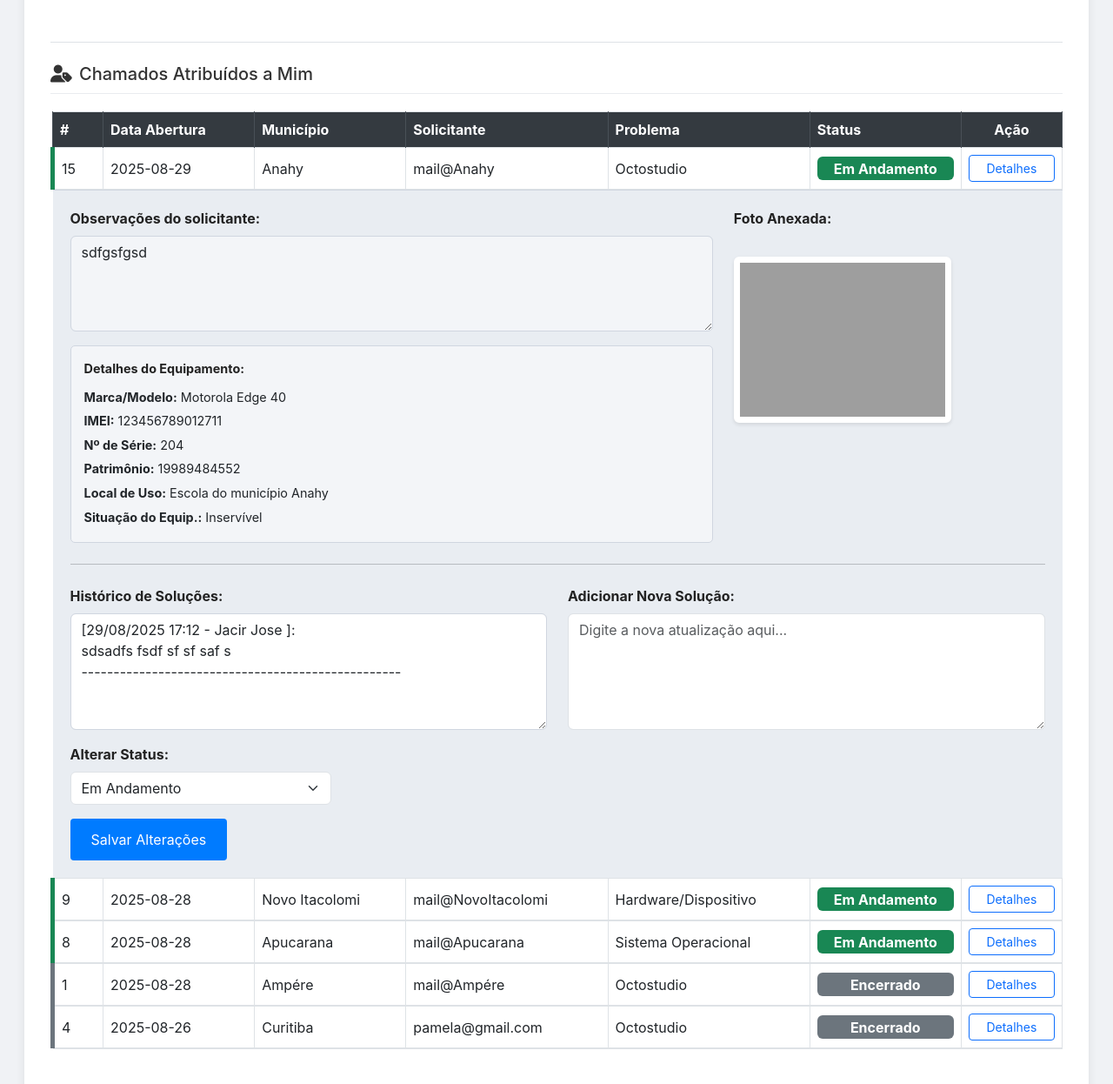
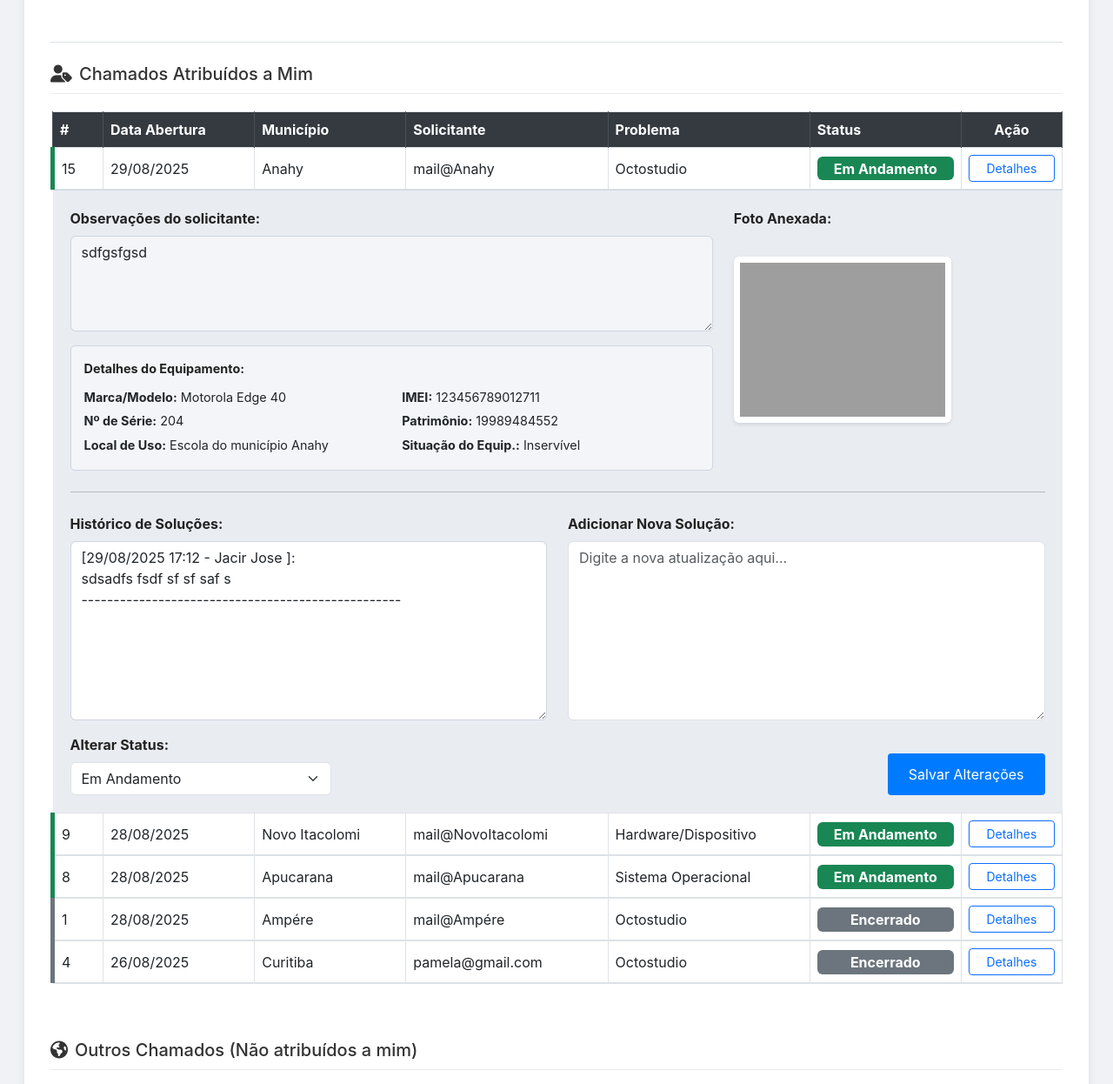
Before and after one commit to jacirjl/chamados, a Flask app: page /meus_chamados in a window 1280 px wide, after a click on "Detalhes". Shown: the part 201-1447 px from the top of the page at 87% size. Run offline with Flask 3, Linux system fonts and the light colour scheme; a user stored in the database is signed in; data comes from the database, SQL or seed files in the repository; both versions use the stored data as it was after the commit; grey boxes are pictures that could not be loaded.

Commit message:
V.29/08/2025 17:13 antes de reformular o menu

```diff
--- a/app.py
+++ b/app.py
@@ -309,10 +309,18 @@ def meus_chamados():
         for chamado in chamados_raw:
             chamado_dict = dict(chamado)
 
+            # MUDANÇA: Formatando a data de abertura aqui
+            try:
+                data_obj = datetime.strptime(chamado_dict['timestamp'].split('.')[0], '%Y-%m-%d %H:%M:%S')
+                chamado_dict['timestamp'] = data_obj.strftime('%d/%m/%Y')
+            except (ValueError, TypeError):
+                chamado_dict['timestamp'] = 'Data inválida'  # Fallback
+
             chamado_dict['cor_borda'] = 'success'
             if chamado_dict['status_nome'] not in ['Encerrado', 'Resolvido', 'Cancelado']:
                 try:
-                    data_abertura = datetime.strptime(chamado_dict['timestamp'].split('.')[0], '%Y-%m-%d %H:%M:%S')
+                    data_abertura = datetime.strptime(chamado_dict['timestamp'],
+                                                      '%d/%m/%Y')  # Agora usa o formato brasileiro
                     dias_aberto = (datetime.now() - data_abertura).days
                     if dias_aberto > prazo_vermelho:
                         chamado_dict['cor_borda'] = 'danger'
@@ -477,7 +485,6 @@ def reabrir_chamado(chamado_id):
         separador = "-" * 50 + "\n"
         solucao_final = nova_entrada + separador + solucao_antiga
 
-        # MUDANÇA: Adicionado admin_responsavel_id = NULL para limpar o responsável anterior
         db.execute(
             "UPDATE chamados SET status_id = ?, resolvido_em = NULL, solucao = ?, admin_responsavel_id = NULL WHERE id = ?",
             (status_aberto_id, solucao_final, chamado_id)
@@ -531,10 +538,11 @@ def dashboard():
 
     counts_dict = {row['nome']: row['count'] for row in all_status_counts}
 
+    kpis['Total'] = db.execute('SELECT COUNT(id) FROM chamados').fetchone()[0]
     kpis['Aberto'] = counts_dict.get('Aberto', 0)
     kpis['Em Andamento'] = counts_dict.get('Em Andamento', 0)
     kpis['Finalizado'] = counts_dict.get('Resolvido', 0) + counts_dict.get('Encerrado', 0)
-    kpis['Total'] = db.execute('SELECT COUNT(id) FROM chamados').fetchone()[0]
+    kpis['Outros'] = kpis['Total'] - (kpis['Aberto'] + kpis['Em Andamento'] + kpis['Finalizado'])
 
     status_data_query = """
         SELECT
@@ -570,20 +578,28 @@ def dashboard():
     tipo_labels = [row['nome'] for row in tipo_data]
     tipo_values = [row['count'] for row in tipo_data]
 
-    ultimos_chamados = db.execute("""
+    ultimos_chamados_raw = db.execute("""
         SELECT c.id, c.timestamp, c.solicitante_email, c.municipio, s.nome as status_nome, tp.nome as tipo_problema_nome
         FROM chamados c
         JOIN status s ON c.status_id = s.id
         JOIN tipos_problema tp ON c.tipo_problema_id = tp.id
         ORDER BY c.timestamp DESC LIMIT 5
     """).fetchall()
+
+    ultimos_chamados_formatados = []
+    for chamado in ultimos_chamados_raw:
+        chamado_dict = dict(chamado)
+        data_obj = datetime.strptime(chamado_dict['timestamp'].split('.')[0], '%Y-%m-%d %H:%M:%S')
+        chamado_dict['timestamp'] = data_obj.strftime('%d/%m/%Y')
+        ultimos_chamados_formatados.append(chamado_dict)
+
     db.close()
 
     return render_template(
         'dashboard.html', kpis=kpis,
         status_ids=status_ids, status_labels=status_labels, status_values=status_values,
         tipo_ids=tipo_ids, tipo_labels=tipo_labels, tipo_values=tipo_values,
-        ultimos_chamados=ultimos_chamados
+        ultimos_chamados=ultimos_chamados_formatados
     )
 
 
--- a/templates/meus_chamados.html
+++ b/templates/meus_chamados.html
@@ -54,7 +54,7 @@
                     {% for chamado in chamados_atribuidos %}
                     <tr style="border-left: 5px solid var(--bs-{{ chamado.cor_borda if chamado.status_nome not in ['Encerrado', 'Resolvido', 'Cancelado'] else 'secondary' }});">
                         <td>{{ chamado.id }}</td>
-                        <td>{{ chamado.timestamp.split(' ')[0] }}</td>
+                        <td>{{ chamado.timestamp }}</td>
                         <td>{{ chamado.municipio }}</td>
                         <td>{{ chamado.solicitante_email }}</td>
                         <td>{{ chamado.tipo_problema_nome }}</td>
@@ -80,15 +80,15 @@
                                                 <textarea readonly class="form-control" rows="4">{{ chamado.observacoes }}</textarea>
                                             </div>
                                             <div class="equipment-details">
-                                                <label class="form-label fw-bold">Detalhes do Equipamento:</label>
-                                                <ul>
-                                                    <li><strong>Marca/Modelo:</strong> {{ chamado.equipamento_marca or 'N/A' }} {{ chamado.equipamento_modelo or '' }}</li>
-                                                    <li><strong>IMEI:</strong> {{ chamado.smartphone_imei }}</li>
-                                                    <li><strong>Nº de Série:</strong> {{ chamado.equipamento_ns or 'N/A' }}</li>
-                                                    <li><strong>Patrimônio:</strong> {{ chamado.equipamento_patrimonio or 'N/A' }}</li>
-                                                    <li><strong>Local de Uso:</strong> {{ chamado.equipamento_local or 'N/A' }}</li>
-                                                    <li><strong>Situação do Equip.:</strong> {{ chamado.equipamento_situacao or 'N/A' }}</li>
-                                                </ul>
+                                                <label class="form-label fw-bold d-block mb-2">Detalhes do Equipamento:</label>
+                                                <div class="row">
+                                                    <div class="col-md-6"><li><strong>Marca/Modelo:</strong> {{ chamado.equipamento_marca or 'N/A' }} {{ chamado.equipamento_modelo or '' }}</li></div>
+                                                    <div class="col-md-6"><li><strong>IMEI:</strong> {{ chamado.smartphone_imei }}</li></div>
+                                                    <div class="col-md-6"><li><strong>Nº de Série:</strong> {{ chamado.equipamento_ns or 'N/A' }}</li></div>
+                                                    <div class="col-md-6"><li><strong>Patrimônio:</strong> {{ chamado.equipamento_patrimonio or 'N/A' }}</li></div>
+                                                    <div class="col-md-6"><li><strong>Local de Uso:</strong> {{ chamado.equipamento_local or 'N/A' }}</li></div>
+                                                    <div class="col-md-6"><li><strong>Situação do Equip.:</strong> {{ chamado.equipamento_situacao or 'N/A' }}</li></div>
+                                                </div>
                                             </div>
                                         </div>
                                         <div class="col-lg-4">
@@ -109,13 +109,15 @@
                                         <div class="row">
                                             <div class="col-md-6 mb-3">
                                                 <label for="solucao-hist-{{ chamado.id }}" class="form-label fw-bold">Histórico de Soluções:</label>
-                                                <textarea readonly class="form-control bg-white" id="solucao-hist-{{ chamado.id }}" rows="5">{{ chamado.solucao or 'Nenhum histórico de solução.' }}</textarea>
+                                                <textarea readonly class="form-control bg-white" id="solucao-hist-{{ chamado.id }}" rows="8">{{ chamado.solucao or 'Nenhum histórico de solução.' }}</textarea>
                                             </div>
                                             <div class="col-md-6 mb-3">
                                                 <label for="nova-solucao-{{ chamado.id }}" class="form-label fw-bold">Adicionar Nova Solução:</label>
-                                                <textarea name="nova_solucao" id="nova-solucao-{{ chamado.id }}" class="form-control" rows="5" placeholder="Digite a nova atualização aqui..."></textarea>
+                                                <textarea name="nova_solucao" id="nova-solucao-{{ chamado.id }}" class="form-control" rows="8" placeholder="Digite a nova atualização aqui..."></textarea>
                                             </div>
-                                            <div class="col-12 mb-3">
+                                        </div>
+                                        <div class="row align-items-end">
+                                            <div class="col-md-6">
                                                 <label for="status-{{ chamado.id }}" class="form-label fw-bold">Alterar Status:</label>
                                                 <select name="status" id="status-{{ chamado.id }}" class="form-select" style="max-width: 300px;">
                                                     {% for status in status_options %}
@@ -123,13 +125,15 @@
                                                     {% endfor %}
                                                 </select>
                                             </div>
+                                            <div class="col-md-6 text-end">
+                                                <button type="submit" class="btn btn-success mt-3">Salvar Alterações</button>
+                                            </div>
                                         </div>
-                                        <button type="submit" class="btn btn-success">Salvar Alterações</button>
                                     </form>
                                     {% else %}
                                     <hr>
                                     <label class="form-label fw-bold">Histórico Final de Soluções:</label>
-                                    <textarea readonly class="form-control bg-white" rows="5">{{ chamado.solucao or 'Nenhuma solução registrada.' }}</textarea>
+                                    <textarea readonly class="form-control bg-white" rows="10">{{ chamado.solucao or 'Nenhuma solução registrada.' }}</textarea>
                                     {% endif %}
                                 </div>
                             </div>
@@ -164,7 +168,7 @@
                     {% for chamado in outros_chamados %}
                     <tr style="border-left: 5px solid var(--bs-{{ 'secondary' if chamado.status_nome in ['Encerrado', 'Resolvido', 'Cancelado'] else chamado.cor_borda }});">
                         <td>{{ chamado.id }}</td>
-                        <td>{{ chamado.timestamp.split(' ')[0] }}</td>
+                        <td>{{ chamado.timestamp }}</td>
                         <td>{{ chamado.municipio }}</td>
                         <td>{{ chamado.solicitante_email }}</td>
                         <td>
@@ -203,15 +207,15 @@
                                                 <textarea readonly class="form-control" rows="4">{{ chamado.observacoes }}</textarea>
                                             </div>
                                             <div class="equipment-details">
-                                                <label class="form-label fw-bold">Detalhes do Equipamento:</label>
-                                                <ul>
-                                                    <li><strong>Marca/Modelo:</strong> {{ chamado.equipamento_marca or 'N/A' }} {{ chamado.equipamento_modelo or '' }}</li>
-                                                    <li><strong>IMEI:</strong> {{ chamado.smartphone_imei }}</li>
-                                                    <li><strong>Nº de Série:</strong> {{ chamado.equipamento_ns or 'N/A' }}</li>
-                                                    <li><strong>Patrimônio:</strong> {{ chamado.equipamento_patrimonio or 'N/A' }}</li>
-                                                    <li><strong>Local de Uso:</strong> {{ chamado.equipamento_local or 'N/A' }}</li>
-                                                    <li><strong>Situação do Equip.:</strong> {{ chamado.equipamento_situacao or 'N/A' }}</li>
-                                                </ul>
+                                                <label class="form-label fw-bold d-block mb-2">Detalhes do Equipamento:</label>
+                                                <div class="row">
+                                                    <div class="col-md-6"><li><strong>Marca/Modelo:</strong> {{ chamado.equipamento_marca or 'N/A' }} {{ chamado.equipamento_modelo or '' }}</li></div>
+                                                    <div class="col-md-6"><li><strong>IMEI:</strong> {{ chamado.smartphone_imei }}</li></div>
+                                                    <div class="col-md-6"><li><strong>Nº de Série:</strong> {{ chamado.equipamento_ns or 'N/A' }}</li></div>
+                                                    <div class="col-md-6"><li><strong>Patrimônio:</strong> {{ chamado.equipamento_patrimonio or 'N/A' }}</li></div>
+                                                    <div class="col-md-6"><li><strong>Local de Uso:</strong> {{ chamado.equipamento_local or 'N/A' }}</li></div>
+                                                    <div class="col-md-6"><li><strong>Situação do Equip.:</strong> {{ chamado.equipamento_situacao or 'N/A' }}</li></div>
+                                                </div>
                                             </div>
                                         </div>
                                         <div class="col-lg-4">
@@ -227,7 +231,7 @@
                                     </div>
                                     <hr>
                                     <label class="form-label fw-bold">Histórico de Soluções:</label>
-                                    <textarea readonly class="form-control bg-white" rows="5">{{ chamado.solucao or 'Nenhum histórico de solução.' }}</textarea>
+                                    <textarea readonly class="form-control bg-white" rows="10">{{ chamado.solucao or 'Nenhum histórico de solução.' }}</textarea>
                                 </div>
                             </div>
                         </td>
@@ -261,7 +265,7 @@
                     {% for chamado in chamados %}
                     <tr style="border-left: 5px solid var(--bs-{{ chamado.cor_borda if chamado.status_nome not in ['Encerrado', 'Resolvido', 'Cancelado'] else 'secondary' }});">
                         <td>{{ chamado.id }}</td>
-                        <td>{{ chamado.timestamp.split(' ')[0] }}</td>
+                        <td>{{ chamado.timestamp }}</td>
                         <td>{{ chamado.tipo_problema_nome }}</td>
                         <td>
                             <span class="badge fs-6 w-100 {% if chamado.status_nome in ['Encerrado', 'Cancelado'] %}bg-secondary{% elif chamado.status_nome == 'Resolvido' %}bg-success{% else %}bg-{{ chamado.cor_borda }}{% endif %}">
@@ -295,21 +299,21 @@
                             <div class="collapse" id="user-detalhes-{{ chamado.id }}">
                                 <div class="details-panel">
                                     <div class="row">
-                                        <div class="col-lg-8">
+                                        <div class="col-lg-7">
+                                            <div class="equipment-details mb-3">
+                                                <label class="form-label fw-bold d-block mb-2">Detalhes do Equipamento:</label>
+                                                <div class="row">
+                                                    <div class="col-md-6"><li><strong>Marca/Modelo:</strong> {{ chamado.equipamento_marca or 'N/A' }} {{ chamado.equipamento_modelo or '' }}</li></div>
+                                                    <div class="col-md-6"><li><strong>IMEI:</strong> {{ chamado.smartphone_imei }}</li></div>
+                                                    <div class="col-md-6"><li><strong>Nº de Série:</strong> {{ chamado.equipamento_ns or 'N/A' }}</li></div>
+                                                </div>
+                                            </div>
                                             <div class="mb-3">
                                                 <label class="form-label fw-bold">Observações (enviado por você):</label>
                                                 <textarea readonly class="form-control" rows="4">{{ chamado.observacoes }}</textarea>
                                             </div>
-                                            <div class="equipment-details">
-                                                <label class="form-label fw-bold">Detalhes do Equipamento:</label>
-                                                 <ul>
-                                                    <li><strong>Marca/Modelo:</strong> {{ chamado.equipamento_marca or 'N/A' }} {{ chamado.equipamento_modelo or '' }}</li>
-                                                    <li><strong>IMEI:</strong> {{ chamado.smartphone_imei }}</li>
-                                                    <li><strong>Nº de Série:</strong> {{ chamado.equipamento_ns or 'N/A' }}</li>
-                                                </ul>
-                                            </div>
                                         </div>
-                                        <div class="col-lg-4">
+                                        <div class="col-lg-5">
                                             {% if chamado.foto %}
                                             <div class="mb-3">
                                                 <label class="form-label fw-bold">Foto Anexada:</label><br>
@@ -322,7 +326,7 @@
                                     </div>
                                     <hr>
                                     <label class="form-label fw-bold">Histórico de Soluções:</label>
-                                    <textarea readonly class="form-control bg-white" rows="5">{{ chamado.solucao or 'Nenhuma solução informada ainda.' }}</textarea>
+                                    <textarea readonly class="form-control bg-white" rows="8">{{ chamado.solucao or 'Nenhuma solução informada ainda.' }}</textarea>
                                 </div>
                             </div>
                         </td>
@@ -392,7 +396,7 @@
         padding: 15px;
         font-size: 0.9rem;
     }
-    .details-panel .equipment-details ul {
+    .details-panel .equipment-details ul, .details-panel .equipment-details li {
         list-style-type: none;
         padding-left: 0;
         margin-bottom: 0;
@@ -402,8 +406,9 @@
     }
     .details-panel .img-thumbnail {
         width: 100%;
-        max-width: 250px;
-        height: auto;
+        max-width: 250px; /* Mantém a largura máxima original */
+        max-height: 200px; /* Nova altura máxima para a imagem */
+        object-fit: contain; /* Garante que a imagem se ajuste sem cortar ou distorcer */
         border: 3px solid #fff;
         box-shadow: 0 2px 4px rgba(0,0,0,0.1);
     }
```
Also changed, not shown: templates/dashboard.html (+23 -15 lines), instance/chamados.db, 1 other file.
